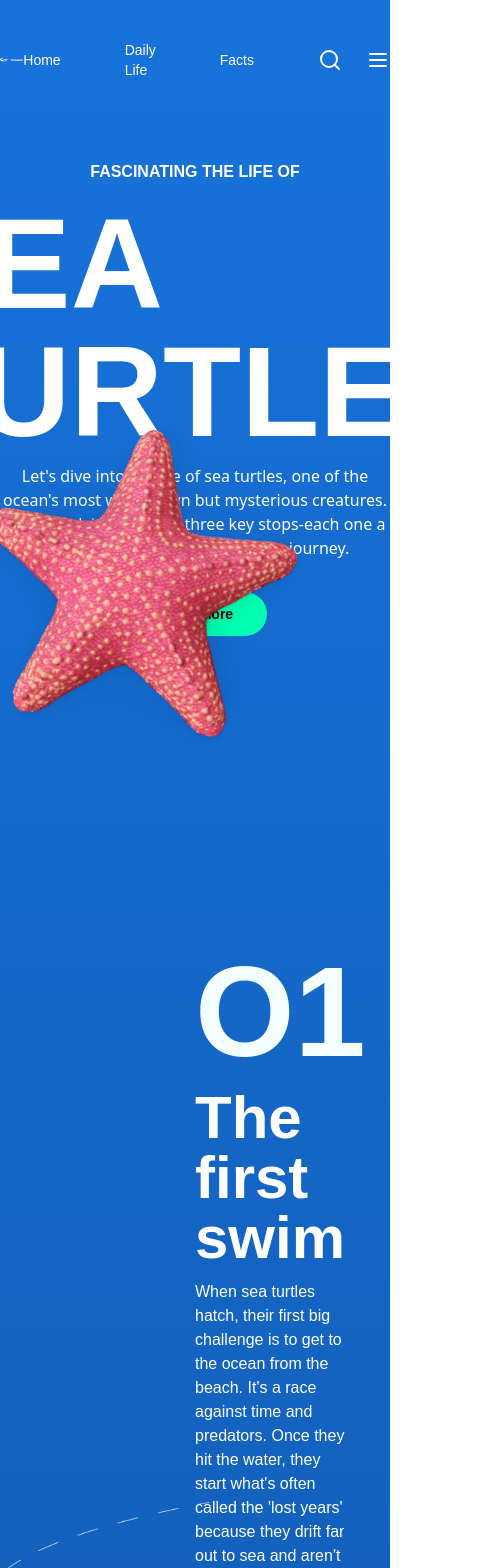
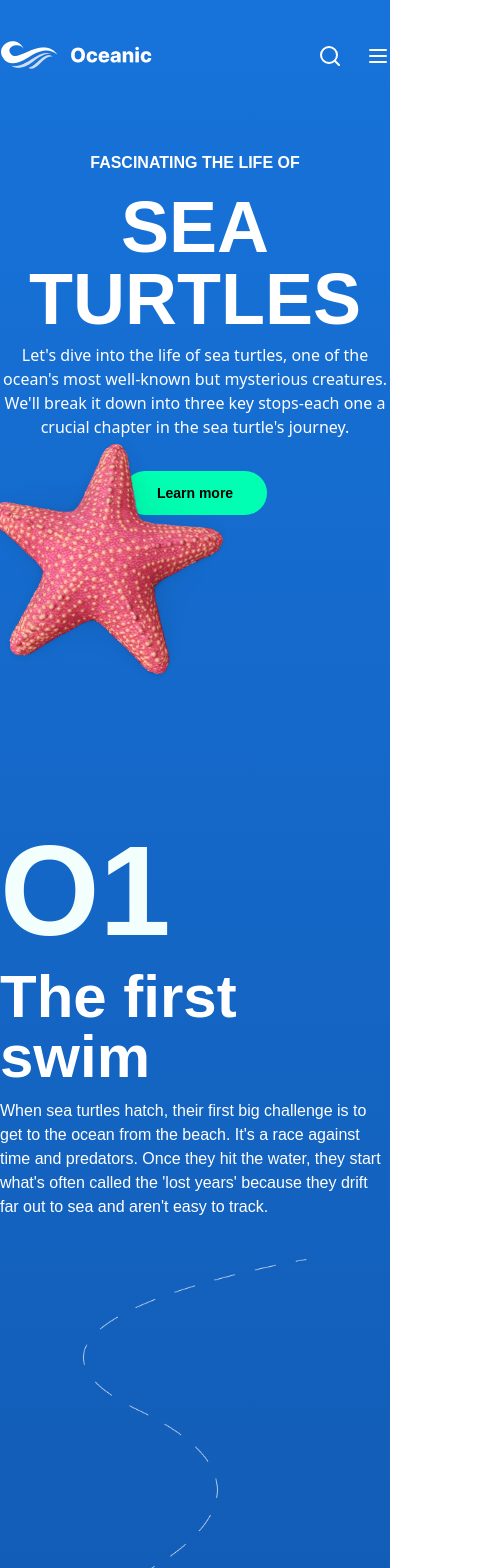
Before and after one commit to KalpitChandekar/sea-turtles, a Next.js app: page / in a window 390 px wide. Shown: the top 1568 px of the page, 490 px wide, since content can reach past the window. Built offline with nearby package versions, Linux system fonts and the light colour scheme.

Commit message:
[feat]: make full website responsive

```diff
--- a/src/app/page.js
+++ b/src/app/page.js
@@ -11,10 +11,14 @@ const page = () => {
     <main className="">
       <Navbar />
       <Hero />
-      <Fact1 />
+      <section id="fact1">
+        <Fact1 />
+      </section>
       <Fact2 />
       <Fact3 />
-      <Explore />
+      <section id="explore">
+        <Explore />
+      </section>
       <Footer />
     </main>
   );
--- a/src/components/Button.js
+++ b/src/components/Button.js
@@ -1,6 +1,6 @@
 const Button = () => {
   return (
-    <div className="bg-[#00FFB2] py-3 text-center rounded-full text-black text-sm font-semibold w-36 my-6">
+    <div className="bg-[#00FFB2] py-3 text-center rounded-full text-black text-sm font-semibold w-36 my-6 cursor-pointer">
       Learn more
     </div>
   );
--- a/src/components/Explore.js
+++ b/src/components/Explore.js
@@ -11,7 +11,7 @@ const Explore = () => {
         width={1316}
         className="my-32"
       />
-      <div className="w-[40%]">
+      <div className="md:w-[40%]">
         <h2 className="my-3 text-6xl font-semibold">Explore more ocean life</h2>
         <p className=" ">
           Don't stop at sea turtles—there's a whole ocean full of amazing
--- a/src/components/Fact1.js
+++ b/src/components/Fact1.js
@@ -2,22 +2,22 @@ import Image from "next/image";
 
 const Fact1 = () => {
   return (
-    <div className="flex mt-72 relative max-w-6xl mx-auto">
-      <div className="flex justify-center w-1/2">
+    <div className="flex md:flex-row flex-col-reverse mt-72 relative max-w-6xl mx-auto">
+      <div className="flex justify-center md:w-1/2 my-10 md:my-0">
         <Image
           src="/line1.png"
           alt="line"
           height={316}
           width={466}
-          className="w-56 absolute -bottom-60"
+          className="w-56 md:absolute -bottom-60"
         />
       </div>
-      <div className="w-1/2 mx-auto">
+      <div className="md:w-1/2 mx-auto">
         <h1 className="text-9xl font-semibold text-[#F2FFFC] ">O1</h1>
 
         <h2 className="my-3 text-6xl font-semibold">The first swim</h2>
 
-        <p className="w-[80%]">
+        <p className="md:w-[80%]">
           When sea turtles hatch, their first big challenge is to get to the
           ocean from the beach. It's a race against time and predators. Once
           they hit the water, they start what's often called the 'lost years'
--- a/src/components/Fact2.js
+++ b/src/components/Fact2.js
@@ -2,13 +2,13 @@ import Image from "next/image";
 
 const Fact2 = () => {
   return (
-    <div className="flex mt-72 relative max-w-6xl mx-auto">
-      <div className="w-1/2 mx-auto">
-        <h1 className="text-9xl font-semibold text-[#F2FFFC] ">O2</h1>
+    <div className="flex flex-col md:flex-row md:mt-72 relative max-w-6xl mx-auto">
+      <div className="md:w-1/2 mx-auto">
+        <h1 className="text-9xl font-semibold text-[#F2FFFC]">O2</h1>
 
         <h2 className="my-3 text-6xl font-semibold">Where they <br /> hang out</h2>
 
-        <p className="w-[80%] ">
+        <p className="md:w-[80%]">
           As they get older, sea turtles find a place that's good for food and
           not too dangerous. These spots can be coral reefs, seagrass meadows,
           or open ocean. They stick around these areas, munching on their
@@ -16,13 +16,13 @@ const Fact2 = () => {
         </p>
       </div>
 
-      <div className="w-1/2">
+      <div className="md:w-1/2 md:block flex justify-center my-10 md:my-0">
         <Image
           src="/line2.png"
           alt="line2"
           height={284}
           width={605}
-          className="w-44 absolute right-80 -bottom-64"
+          className="w-44 md:absolute right-80 -bottom-64"
         />
       </div>
     </div>
--- a/src/components/Fact3.js
+++ b/src/components/Fact3.js
@@ -1,13 +1,13 @@
 const Fact3 = () => {
   return (
-    <div className="flex mt-72 max-w-6xl mx-auto">
-      <div className="w-1/2"></div>
-      <div className="w-1/2 mx-auto">
+    <div className="flex md:mt-72 max-w-6xl mx-auto">
+      <div className="md:w-1/2"></div>
+      <div className="md:w-1/2 mx-auto">
         <h1 className="text-9xl font-semibold text-[#F2FFFC] ">O3</h1>
 
-        <h2 className="my-3 text-6xl font-semibold">Going home to <br /> nest</h2>
+        <h2 className="my-3 text-6xl font-semibold w-[90%] md:w-[80%]">Going home to nest</h2>
 
-        <p className="w-[80%]">
+        <p className="md:w-[80%]">
           When it's time to lay eggs, female sea turtles take a long trip back
           to where they were born. It's a big circle-of-life moment. They lay
           their eggs on the beach, cover them up, and then head back to their
--- a/src/components/Footer.js
+++ b/src/components/Footer.js
@@ -3,17 +3,17 @@ import Image from "next/image";
 const Footer = () => {
   return (
     <div className="max-w-6xl mx-auto mt-32 mb-10">
-      <div className="flex justify-between my-16">
-        <div>
+      <div className="md:flex my-16">
+        <div className="md:block flex flex-col items-center">
           <a href="/">
             <Image src="/logo.png" alt="logo" width={153} height={31} />
           </a>
-          <p className="mt-8">
-            Unraveling the mysteries of marine life, <br /> where we break down
-            the incredible <br /> journeys of sea creatures.
+          <p className="md:mt-8 mt-4 md:w-72 md:text-start text-center">
+            Unraveling the mysteries of marine life, where we break down the
+            incredible journeys of sea creatures.
           </p>
         </div>
-
+        <div className="flex mx-auto w-full justify-around md:mt-0 mt-10">
           <ul className="flex flex-col gap-4">
             <li className="font-bold text-lg">
               <a href="/">Company</a>
@@ -56,6 +56,7 @@ const Footer = () => {
             </li>
           </ul>
         </div>
+      </div>
       <div className="bg-blue-900 p-6 flex gap-2 items-center justify-center rounded-3xl">
         <Image
           src="/uxpeak.png"
--- a/src/components/Hero.js
+++ b/src/components/Hero.js
@@ -4,20 +4,20 @@ const Hero = () => {
   return (
     <div className="max-w-6xl mx-auto flex flex-col items-center justify-center my-20">
       <h3 className="uppercase font-semibold">fascinating the life of</h3>
-      <h1 className="uppercase mt-4 text-9xl font-bold">sea turtles</h1>
+      <h1 className="text-center uppercase mt-4 text-7xl md:text-9xl font-bold">sea turtles</h1>
       <p className="max-w-xl mx-auto text-center my-2 font-sans">
         Let's dive into the life of sea turtles, one of the ocean's most
         well-known but mysterious creatures. We'll break it down into three key
         stops-each one a crucial chapter in the sea turtle's journey.
       </p>
       <Button />
-      <div className="absolute top-80 left-0">
+      <div className="absolute bottom-28 md:top-80 left-0">
         <Image
           src="/Starfish.png"
           alt="hero image"
           width={463}
           height={596}
-          className="w-96"
+          className="md:w-96 w-72"
         />
       </div>
     </div>
--- a/src/components/Navbar.js
+++ b/src/components/Navbar.js
@@ -1,5 +1,6 @@
 import { Menu, Search } from "lucide-react";
 import Image from "next/image";
+import Link from "next/link";
 
 const Navbar = () => {
   return (
@@ -8,21 +9,23 @@ const Navbar = () => {
         <Image src="/logo.png" alt="logo" width={153} height={31} />
       </a>
 
-      <ul className="flex gap-16 text-sm font-medium items-center">
+      <div className="flex gap-16">
+        <ul className="gap-16 text-sm font-medium items-center hidden md:flex">
           <li>
-          <a href="/">Home</a>
+            <Link href="/">Home</Link>
           </li>
           <li>
-          <a href="/about">Daily Life</a>
+            <Link href="#fact1">Facts</Link>
           </li>
           <li>
-          <a href="/facts">Facts</a>
-        </li>
-        <li className="flex gap-6">
-          <Search />
-          <Menu />
+            <Link href="#explore">Explore</Link>
           </li>
         </ul>
+        <div className="flex gap-6">
+          <Search className="cursor-pointer"/>
+          <Menu className="cursor-pointer"/>
+        </div>
+      </div>
     </nav>
   );
 };
```
Lines whose indentation alone changed are shown as unchanged.
